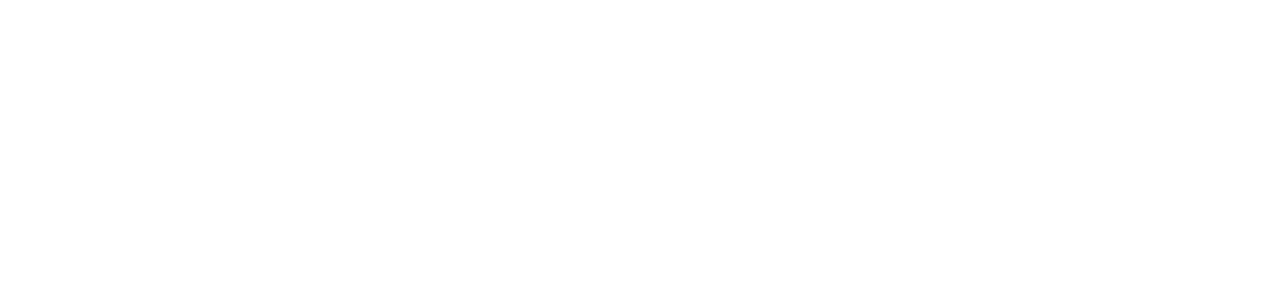
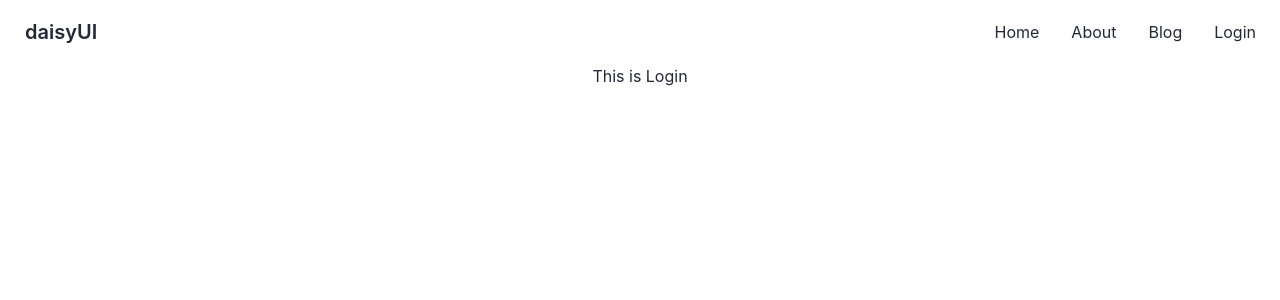
Before and after one commit to arifraj199/component-house-client, a React (Create React App) app: page /login in a window 1280 px wide. Shown: the top 300 px of the page. Built offline with nearby package versions, Linux system fonts and the light colour scheme.

Commit message:
simple navbar added and basic router setup

```diff
--- a/src/App.js
+++ b/src/App.js
@@ -1,8 +1,26 @@
+import { Route, Routes } from "react-router-dom";
 import "./App.css";
+import About from "./Pages/About/About";
+import Blog from "./Pages/Blog/Blog";
+import Home from "./Pages/Home/Home";
+import Login from "./Pages/Login/Login/Login";
+import Signup from "./Pages/Login/Signup/Signup";
+import NotFound from "./Pages/NotFound/NotFound";
+import Navbar from "./Pages/Shared/Navbar";
 
 function App() {
   return (
     <div className="App">
+      <Navbar></Navbar>
+      <Routes>
+        <Route path="/" element={<Home></Home>}></Route>
+        <Route path="/home" element={<Home></Home>}></Route>
+        <Route path="/about" element={<About></About>}></Route>
+        <Route path="/blog" element={<Blog></Blog>}></Route>
+        <Route path="/login" element={<Login></Login>}></Route>
+        <Route path="/signup" element={<Signup></Signup>}></Route>
+        <Route path="*" element={<NotFound></NotFound>}></Route>
+      </Routes>
     </div>
   );
 }
--- /dev/null
+++ b/src/Pages/About/About.js
@@ -0,0 +1,11 @@
+import React from 'react';
+
+const About = () => {
+    return (
+        <div>
+            <h2>This is About</h2>
+        </div>
+    );
+};
+
+export default About;
--- /dev/null
+++ b/src/Pages/Blog/Blog.js
@@ -0,0 +1,11 @@
+import React from 'react';
+
+const Blog = () => {
+    return (
+        <div>
+            <h2>This is Blog</h2>
+        </div>
+    );
+};
+
+export default Blog;
--- /dev/null
+++ b/src/Pages/Login/Login/Login.js
@@ -0,0 +1,11 @@
+import React from 'react';
+
+const Login = () => {
+    return (
+        <div>
+            <h2>This is Login</h2>
+        </div>
+    );
+};
+
+export default Login;
--- /dev/null
+++ b/src/Pages/Login/Signup/Signup.js
@@ -0,0 +1,11 @@
+import React from 'react';
+
+const Signup = () => {
+    return (
+        <div>
+            <h2>This is Signup</h2>
+        </div>
+    );
+};
+
+export default Signup;
--- /dev/null
+++ b/src/Pages/NotFound/NotFound.js
@@ -0,0 +1,11 @@
+import React from 'react';
+
+const NotFound = () => {
+    return (
+        <div>
+            <h2>404 Page Not Found</h2>
+        </div>
+    );
+};
+
+export default NotFound;
--- a/src/Pages/Shared/Navbar.js
+++ b/src/Pages/Shared/Navbar.js
@@ -1,11 +1,66 @@
-import React from 'react';
+import React from "react";
+import { Link } from "react-router-dom";
 
 const Navbar = () => {
-    return (
-        <div>
-            <h2>This is Navbar</h2>
+  return (
+    <div className="navbar bg-base-100">
+      <div className="navbar-start">
+        <div className="dropdown">
+          <label tabIndex="0" className="btn btn-ghost lg:hidden">
+            <svg
+              xmlns="http://www.w3.org/2000/svg"
+              className="h-5 w-5"
+              fill="none"
+              viewBox="0 0 24 24"
+              stroke="currentColor"
+            >
+              <path
+                strokeLinecap="round"
+                strokeLinejoin="round"
+                strokeWidth="2"
+                d="M4 6h16M4 12h8m-8 6h16"
+              />
+            </svg>
+          </label>
+          <ul
+            tabIndex="0"
+            className="menu menu-compact dropdown-content mt-3 p-2 shadow bg-base-100 rounded-box w-52"
+          >
+            <li>
+              <Link to='/home'>Home</Link>
+            </li>
+            <li>
+              <Link to='/about'>About</Link>
+            </li>
+            <li>
+              <Link to='/blog'>Blog</Link>
+            </li>
+            <li>
+              <Link to='/login'>Login</Link>
+            </li>
+
+          </ul>
         </div>
-    );
+        <Link to='/' className="btn btn-ghost normal-case text-xl">daisyUI</Link>
+      </div>
+      <div className="navbar-end hidden lg:flex">
+        <ul className="menu menu-horizontal p-0">
+        <li>
+              <Link to='/home'>Home</Link>
+            </li>
+            <li>
+              <Link to='/about'>About</Link>
+            </li>
+            <li>
+              <Link to='/blog'>Blog</Link>
+            </li>
+            <li>
+              <Link to='/login'>Login</Link>
+            </li>
+        </ul>
+      </div>
+    </div>
+  );
 };
 
 export default Navbar;
```
